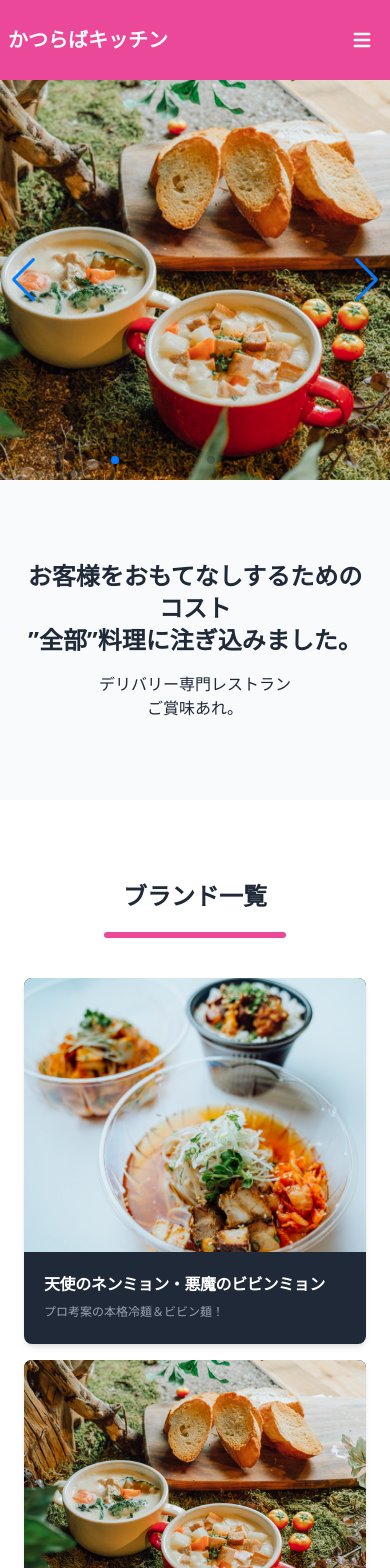
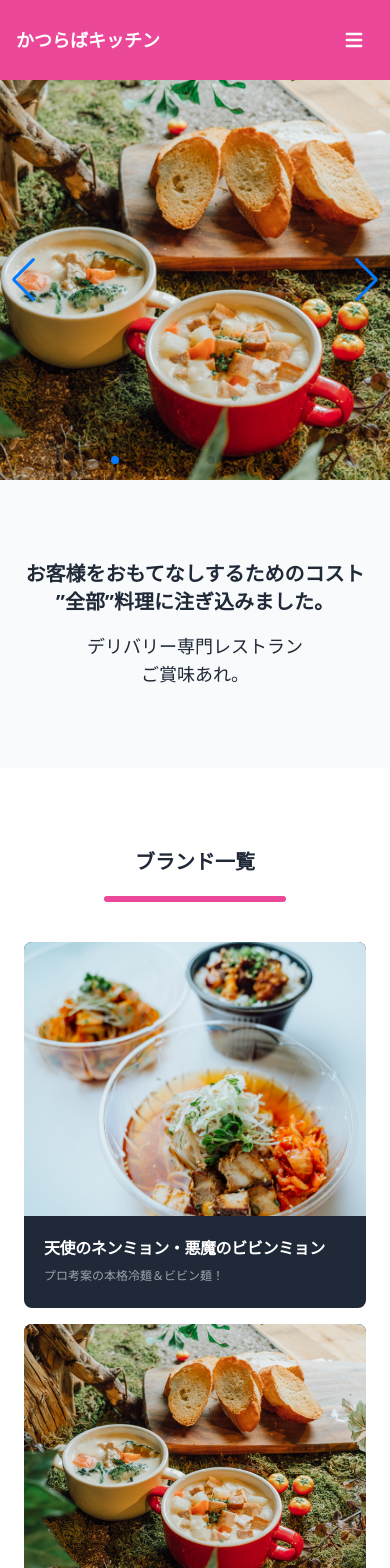
Before and after one commit to likuor/katsuraba, a React (Create React App) app: page / in a window 390 px wide. Shown: the top 1568 px of the page. Built offline with nearby package versions, Linux system fonts and the light colour scheme.

Commit message:
Refactor CSS

```diff
--- a/src/components/About/About.jsx
+++ b/src/components/About/About.jsx
@@ -9,11 +9,11 @@ function About() {
     <div className='text-center bg-gray-50 text-gray-800 py-20 px-6'>
       <div className='container mx-auto'>
         <section className='mb-32 text-gray-800 text-center'>
-          <h1 className='text-2xl md:text-3xl font-bold mb-4'>
+          <h1 className='text-xl md:text-2xl font-bold mb-4'>
             かつらばキッチン紹介
           </h1>
           <Underline />
-          <h3 className='text-sm md:text-1xl my-5 font-extralight mb-20'>
+          <h3 className='text-base md:text-1xl my-5 font-extralight mb-20'>
             従来のレストランでは出来ない 「料理特化型レストラン」
             本来、レストランでは欠かせない、「立地」「接客」「空間」を廃止し、「美味しい料理」にこだわったらこの形にたどり着きました。
           </h3>
@@ -34,7 +34,7 @@ function About() {
                   <h5 className='text-sm md:text-base font-semibold mb-4'>
                     立地
                   </h5>
-                  <p className='text-sm md:text-sm'>
+                  <p className='text-sm md:text-base'>
                     人通りの多い駅前ビルの一階。お店を出すのであれば少しでも人目に付きやすい場所に！しかしそういった場所は、えてして家賃も高くコストがかかります。当店は、人目につきずらい雑居ビルの6階に構え、お客様をデリバリーのみに絞ることで余ったコストを料理に費やしています。
                   </p>
                 </div>
@@ -57,7 +57,7 @@ function About() {
                   <h5 className='text-sm md:text-base font-semibold mb-4'>
                     接客
                   </h5>
-                  <p className='text-sm md:text-sm'>
+                  <p className='text-sm md:text-base'>
                     質の高い接客を提供するにもコストがかかります。お客様に快適なひと時を過ごしていただくためには、たくさんのウェイターを揃え、お店に合った教育をしなければなりません。かつらばキッチンでは接客を省くことでその分に費やす時間もお金も料理に費やします。
                   </p>
                 </div>
@@ -80,7 +80,7 @@ function About() {
                   <h5 className='text-sm md:text-base font-semibold mb-4'>
                     空間
                   </h5>
-                  <p className='text-sm md:text-sm'>
+                  <p className='text-sm md:text-base'>
                     オシャレなテーブルや椅子、手入れの行届いた食器類、お店のコンセプトに合わせた内装。整った環境での食事も素晴らしいけれど、一番居心地の良いご自宅での食事も負けないくらい素晴らしいはず。お皿も箸も使い捨てだけれども、その分美味しいものを安く食べていただきたい。
                   </p>
                 </div>
--- a/src/components/Cards/Cards.jsx
+++ b/src/components/Cards/Cards.jsx
@@ -8,9 +8,7 @@ function Cards(props) {
       <div className='text-center text-gray-800 py-10 px-6'>
         <div className='container mx-auto'>
           <section>
-            <h1 className='text-2xl md:text-3xl font-bold mb-4'>
-              ブランド一覧
-            </h1>
+            <h1 className='text-xl md:text-2xl font-bold mb-4'>ブランド一覧</h1>
             <Underline />
           </section>
         </div>
@@ -18,7 +16,7 @@ function Cards(props) {
       <div className='grid gap-4 md:grid-cols-3 grid-cols-1 mx-6 md:mx-0'>
         {props.RestaurantsDataList.map((restaurant, index) => {
           return (
-            <div className='rounded-lg shadow-md bg-gray-800' key={index}>
+            <div className='rounded-lg bg-gray-800' key={index}>
               <Link to={`/Location/${index}`}>
                 <img
                   className='rounded-t-lg w-full'
--- a/src/components/Footer/Footer.jsx
+++ b/src/components/Footer/Footer.jsx
@@ -6,7 +6,7 @@ function Footer() {
       <footer className='p-4 shadow md:px-7 md:py-8 bg-gray-800'>
         <div className='sm:flex sm:items-center sm:justify-between'>
           <a href='/' className='flex items-center mb-4 sm:mb-0'>
-            <span className='self-center text-2xl font-semibold whitespace-nowrap text-white'>
+            <span className='self-center text-lg md:text-xl font-semibold whitespace-nowrap text-white'>
               かつらばキッチン
             </span>
           </a>
@@ -21,15 +21,10 @@ function Footer() {
                 ブランド一覧
               </a>
             </li>
-            <li>
-              <a href='/' className='hover:underline'>
-                お問い合わせ
-              </a>
-            </li>
           </ul>
         </div>
         <hr className='my-6 sm:mx-auto border-gray-700 lg:my-8' />
-        <span className='block text-sm text-white sm:text-center '>
+        <span className='block text-xs md:text-sm text-white sm:text-center '>
           © 2022{' '}
           <a href='/' className='hover:underline'>
             かつらばキッチン
--- a/src/components/Header/Header.jsx
+++ b/src/components/Header/Header.jsx
@@ -6,10 +6,10 @@ function Header() {
 
   return (
     <div>
-      <nav className='border-gray-200 px-2 sm:px-4 py-5 bg-pink-500'>
+      <nav className='border-gray-200 px-4 py-5 bg-pink-500'>
         <div className='container flex flex-wrap justify-between items-center mx-auto'>
           <a href='/' className='flex items-center'>
-            <span className='self-center text-xl font-semibold whitespace-nowrap text-white'>
+            <span className='self-center text-lg md:text-xl font-semibold whitespace-nowrap text-white'>
               かつらばキッチン
             </span>
           </a>
--- a/src/components/Pages/Location.jsx
+++ b/src/components/Pages/Location.jsx
@@ -17,16 +17,14 @@ function Location(props) {
     <div>
       <img src={restaurant.img} alt='' className='h-96 w-full object-cover' />
       <div className='text-center text-gray-800 mx-auto py-20 w-3/4'>
-        <h1 className='text-3xl font-bold'>{restaurant.name}</h1>
-        <p className='text-1xl mt-5 font-extralight'>
-          {restaurant.description}
-        </p>
+        <h1 className='text-xl md:text-2xl font-bold'>{restaurant.name}</h1>
+        <p className='text-l mt-5 font-extralight'>{restaurant.description}</p>
       </div>
       {restaurant?.locations?.map((restaurant, index) => {
         return (
           <div key={index}>
             <div className='text-center bg-gray-50 border text-gray-800 mx-auto w-3/4 py-10 mt-0 m-10'>
-              <h3 className='text-1xl font-extralight p-10'>
+              <h3 className='text-base font-extralight p-10'>
                 <p>{restaurant.branch}</p>
                 <p>{restaurant.address}</p>
               </h3>
@@ -59,7 +57,7 @@ function Location(props) {
               ) : (
                 <div className='flex space-x-10 place-content-evenly'>
                   <a
-                    className='inline-block w-1/3'
+                    className='inline-block w-9/12 md:w-1/3'
                     href={restaurant.uberUrl}
                     target='_blank'
                     rel='noopener noreferrer'
--- a/src/components/Title/Title.jsx
+++ b/src/components/Title/Title.jsx
@@ -3,12 +3,12 @@ import React from 'react';
 function Title(props) {
   return (
     <div className='text-center bg-gray-50 text-gray-800 py-20 px-6'>
-      <h1 className='text-2xl md:text-3xl font-bold'>{props.mainTitle}</h1>
-      <p className='text-2xl md:text-3xl font-bold mb-4'>{props.subTitle}</p>
-      <h3 className='text-1xl md:text-2xl font-extralight'>
+      <h1 className='text-xl md:text-2xl font-bold'>{props.mainTitle}</h1>
+      <p className='text-xl md:text-2xl font-bold mb-4'>{props.subTitle}</p>
+      <h3 className='text-lg md:text-xl font-extralight'>
         {props.mainDescription}
       </h3>
-      <p className='text-1xl md:text-2xl font-extralight'>
+      <p className='text-lg md:text-xl font-extralight'>
         {props.subDescription}
       </p>
     </div>
```
